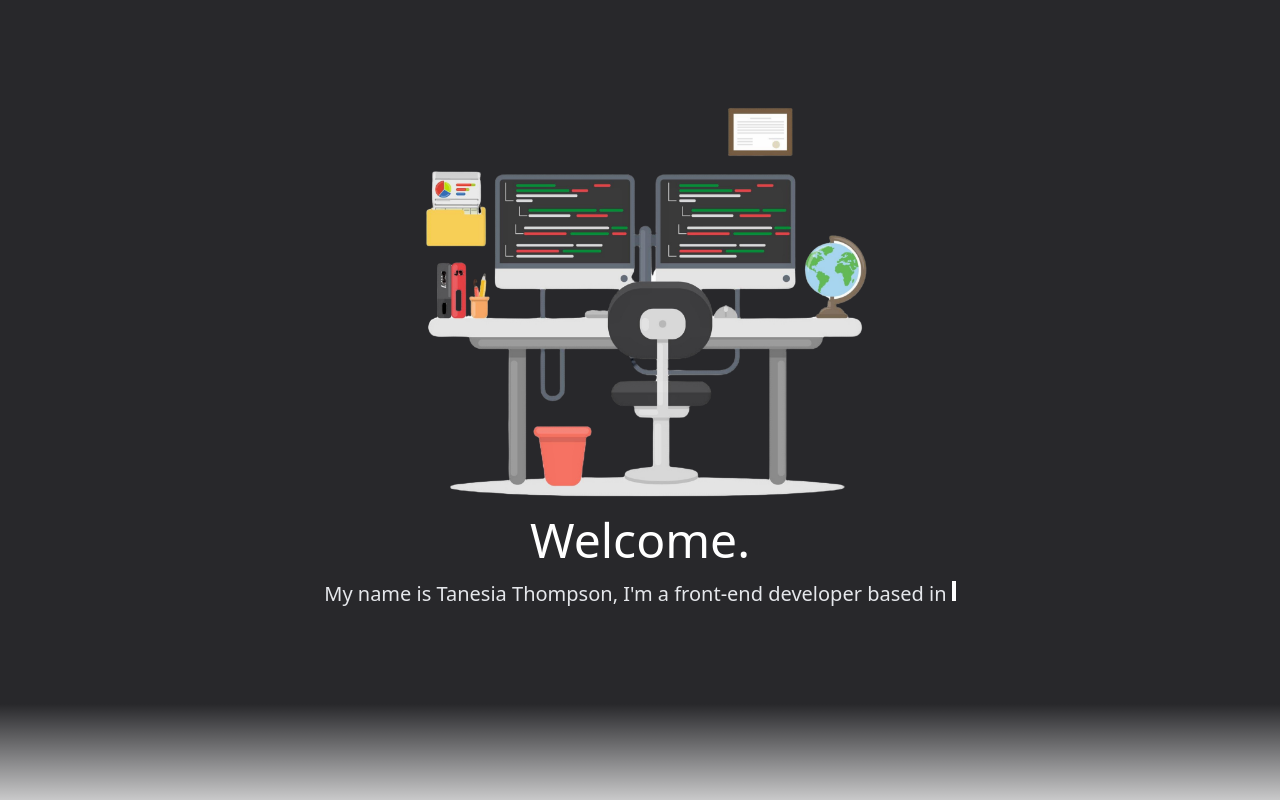
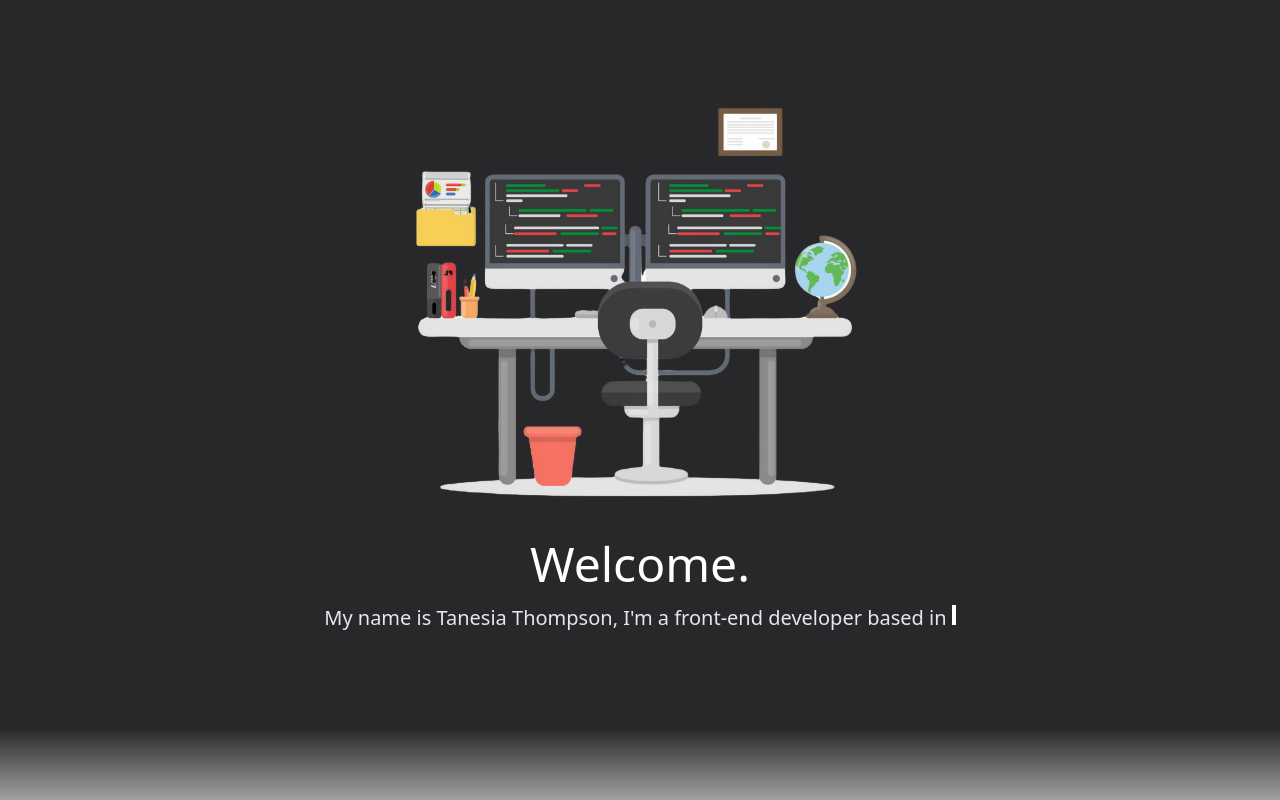
Before and after one commit to Tthompson8416/tanesiacodes, a React (Vite) app: page / in a window 1280 px wide. Shown: the top 800 px of the page. Built offline with nearby package versions, Linux system fonts and the light colour scheme.

Commit message:
Profile img margins adjusted (mb and mr)

```diff
--- a/src/components/IntroSection.jsx
+++ b/src/components/IntroSection.jsx
@@ -50,7 +50,7 @@ const typingInterval = showIntro ? setInterval(() => {
         <img
           src={ProfileImage}
           alt="Profile"
-          className="mb-4 rounded-lg w-[600px] h-[500px] object-cover"
+          className="mb-10 mr-5 rounded-lg w-[600px] h-[500px] object-cover"
         />
 
         <h1
```
